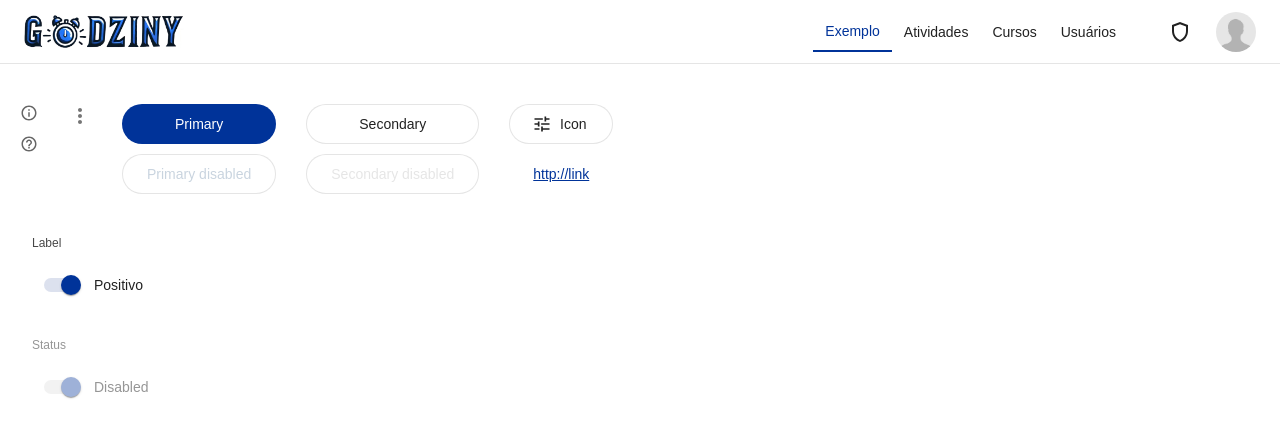
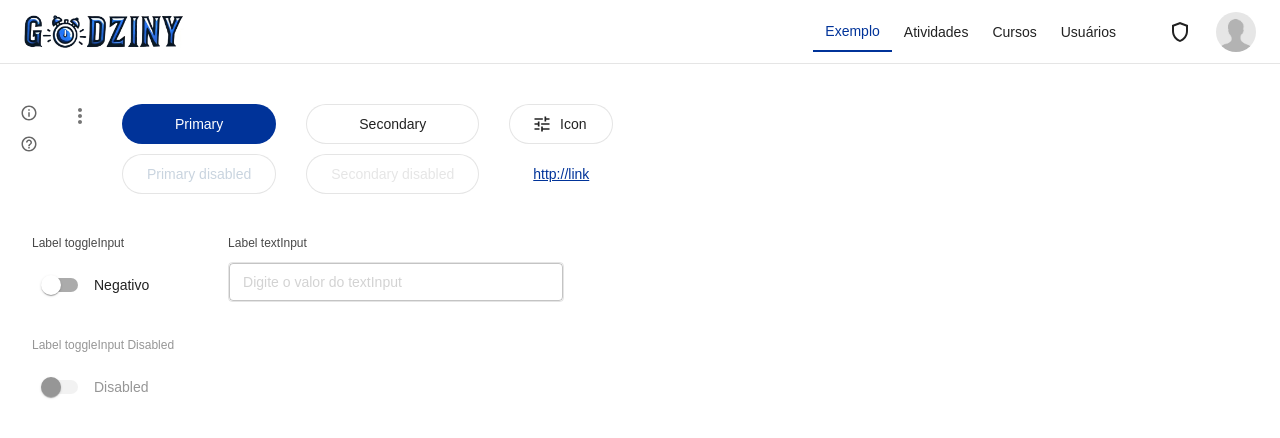
Before and after one commit to LuanLuL/app-godziny-frontend, a React (Create React App) app: page /example in a window 1280 px wide. Shown: the top 438 px of the page. Built offline with nearby package versions, Linux system fonts and the light colour scheme.

Commit message:
Work on SySTextField was starting

```diff
--- /dev/null
+++ b/src/ui/sysComponents/sysForm/sysTextField/SysTextField.tsx
@@ -0,0 +1,53 @@
+import React, { ChangeEvent } from "react";
+import { Box, TextFieldProps, Typography, useTheme } from "@mui/material";
+import { MyTextField, SysTextFieldStyles } from "./SysTextFieldStyles";
+
+type ISysTextField = {
+  label: string;
+  value: string;
+  placeholder?: string;
+  maxWidth?: string;
+  error?: string;
+  msgError?: string;
+  changeValue: (event: ChangeEvent<HTMLInputElement>) => void;
+} & TextFieldProps;
+
+export const SysTextField: React.FC<ISysTextField> = ({
+  label,
+  value,
+  placeholder = `Digite o ${label}`,
+  maxWidth = "1000px",
+  error = false,
+  msgError = "Algo deu errado, por favor, tente novamente.",
+  changeValue,
+  ...props
+}) => {
+  const theme = useTheme();
+
+  function onChange(event: ChangeEvent<HTMLInputElement>) {
+    changeValue(event);
+  }
+
+  return (
+    <Box sx={SysTextFieldStyles.container}>
+      <Typography
+        sx={{
+          maxWidth: maxWidth,
+          color: props.disabled
+            ? theme.palette.info.light
+            : "rgba(0,0,0, 0.72)",
+          ...SysTextFieldStyles.label,
+        }}
+        variant="body2"
+      >
+        {label ?? "Digite um texto"}
+      </Typography>
+      <MyTextField
+        value={value}
+        onChange={onChange}
+        placeholder={placeholder}
+        {...props}
+      />
+    </Box>
+  );
+};
--- /dev/null
+++ b/src/ui/sysComponents/sysForm/sysTextField/SysTextFieldStyles.tsx
@@ -0,0 +1,43 @@
+import { styled, TextField } from "@mui/material";
+import sysSizing from "../../../sysMaterialUi/sizing/sysSizes";
+
+const MyTextField = styled(TextField)(({ theme }) => ({
+  width: "100%",
+  "& .MuiInputBase-root": {
+    border: `1px solid ${theme.palette.divider}`,
+    borderRadius: sysSizing.radiusXs,
+    maxHeight: "40px",
+  },
+  "& .MuiOutlinedInput-root": {
+    "&:hover fieldset": {
+      borderColor: theme.palette.info.light,
+    },
+    "&.Mui-focused fieldset": {
+      borderColor: theme.palette.primary.main,
+    },
+  },
+  "& .MuiInputBase-input::placeholder": {
+    color: theme.palette.info.light,
+  },
+  "&:hover .MuiInputBase-input::placeholder": {
+    color: theme.palette.common.black,
+  },
+}));
+
+const SysTextFieldStyles = {
+  container: {
+    display: "flex",
+    flexDirection: "column",
+    alignItems: "flex-start",
+    padding: sysSizing.base.baseFixed075,
+    gap: sysSizing.base.baseFixed075,
+    Width: "360px",
+  },
+  label: {
+    overflow: "hidden",
+    whiteSpace: "nowrap",
+    textOverflow: "ellipsis",
+  },
+};
+
+export { MyTextField, SysTextFieldStyles };
--- a/src/ui/sysComponents/sysForm/sysToggleInput/SysToggleInput.tsx
+++ b/src/ui/sysComponents/sysForm/sysToggleField/SysToggleField.tsx
@@ -1,8 +1,8 @@
 import React, { ChangeEvent } from "react";
 import { Box, SwitchProps, Typography, useTheme } from "@mui/material";
-import { MySwitch, SysToggleInputStyles } from "./SysToggleInputStyles";
+import { MySwitch, SysToggleFieldStyles } from "./SysToggleFieldStyles";
 
-interface ISysToggleInput extends SwitchProps {
+interface ISysToggleField extends SwitchProps {
   label: string;
   value: boolean;
   maxWidth?: string;
@@ -11,7 +11,7 @@ interface ISysToggleInput extends SwitchProps {
   changeValue: (event: ChangeEvent<HTMLInputElement>) => void;
 }
 
-export const SysToggleInput: React.FC<ISysToggleInput> = ({
+export const SysToggleField: React.FC<ISysToggleField> = ({
   label,
   value,
   maxWidth = "1000px",
@@ -27,22 +27,22 @@ export const SysToggleInput: React.FC<ISysToggleInput> = ({
   }
 
   return (
-    <Box sx={SysToggleInputStyles.container}>
-      <Box sx={SysToggleInputStyles.boxLabel}>
+    <Box sx={SysToggleFieldStyles.container}>
+      <Box sx={SysToggleFieldStyles.boxLabel}>
         <Typography
           sx={{
             maxWidth: maxWidth,
             color: props.disabled
               ? theme.palette.info.light
               : "rgba(0,0,0, 0.72)",
-            ...SysToggleInputStyles.label,
+            ...SysToggleFieldStyles.label,
           }}
           variant="body2"
         >
           {label ?? "Escolha um valor"}
         </Typography>
       </Box>
-      <Box sx={SysToggleInputStyles.body}>
+      <Box sx={SysToggleFieldStyles.body}>
         <MySwitch onChange={onChange} checked={value} {...props} />
         <Typography
           variant="body1"
--- a/src/ui/sysComponents/sysForm/sysToggleInput/SysToggleInputStyles.tsx
+++ b/src/ui/sysComponents/sysForm/sysToggleField/SysToggleFieldStyles.tsx
@@ -23,7 +23,7 @@ const MySwitch = styled(Switch)(({ theme }) => ({
   },
 }));
 
-const SysToggleInputStyles = {
+const SysToggleFieldStyles = {
   container: {
     display: "flex",
     flexDirection: "column",
@@ -46,4 +46,4 @@ const SysToggleInputStyles = {
   },
 };
 
-export { MySwitch, SysToggleInputStyles };
+export { MySwitch, SysToggleFieldStyles };
--- a/src/ui/sysPages/example/Example.tsx
+++ b/src/ui/sysPages/example/Example.tsx
@@ -7,10 +7,35 @@ import {
   optionsToBasicMenu,
 } from "../../sysComponents/basicMenu/BasicMenu";
 import { SysButton } from "../../sysComponents/sysForm/sysButton/SysButton";
-import { SysToggleInput } from "../../sysComponents/sysForm/sysToggleInput/SysToggleInput";
+import { SysToggleField } from "../../sysComponents/sysForm/sysToggleField/SysToggleField";
+import { SysTextField } from "../../sysComponents/sysForm/sysTextField/SysTextField";
+
+type Form = {
+  toggleInput: boolean;
+  textInput: string;
+};
 
 export const Example = () => {
-  const [valueSwich, setValueSwich] = useState<boolean>(true);
+  const [valueForm, setValueForm] = useState<Form>({
+    toggleInput: false,
+    textInput: "",
+  });
+
+  console.log("FORMULÁRIO = ", valueForm);
+
+  const handleChange = (event: any) => {
+    setValueForm({
+      ...valueForm,
+      [event.target.name]: event.target.value,
+    });
+  };
+
+  const handleBoolean = (event: any) => {
+    setValueForm({
+      ...valueForm,
+      [event.target.name]: event.target.checked,
+    });
+  };
 
   const optionsToBasicMenu: optionsToBasicMenu[] = [
     {
@@ -145,25 +170,39 @@ export const Example = () => {
       </Box>
       <Box sx={{ display: "flex", flexDirection: "row", gap: "30px" }}>
         <Box sx={{ display: "flex", flexDirection: "column", gap: "10px" }}>
-          <SysToggleInput
-            label="Label"
+          <SysToggleField
+            label="Label toggleInput"
+            name="toggleInput"
             msgchecked="Positivo"
             msgunchecked="Negativo"
-            changeValue={(event: ChangeEvent<HTMLInputElement>) => {
-              setValueSwich(event.target.checked);
-              console.log("Você escolheu entre um ou outro", event);
-            }}
-            value={valueSwich}
+            changeValue={handleBoolean}
+            value={valueForm.toggleInput}
           />
-          <SysToggleInput
-            label="Status"
+          <SysToggleField
+            label="Label toggleInput Disabled"
+            name="toggleInput"
             msgchecked="Disabled"
             msgunchecked="Disabled"
-            changeValue={() => {
-              console.log("Você escolheu entre um ou outro");
-            }}
-            value={valueSwich}
+            changeValue={handleBoolean}
+            value={valueForm.toggleInput}
             disabled
+          />
+        </Box>
+        <Box
+          sx={{
+            display: "flex",
+            flexDirection: "column",
+            gap: "10px",
+            width: "360px",
+          }}
+        >
+          <SysTextField
+            label="Label textInput"
+            name="textInput"
+            placeholder="Digite o valor do textInput"
+            value={valueForm.textInput}
+            changeValue={handleChange}
+            maxWidth="360px"
           />
         </Box>
       </Box>
```
